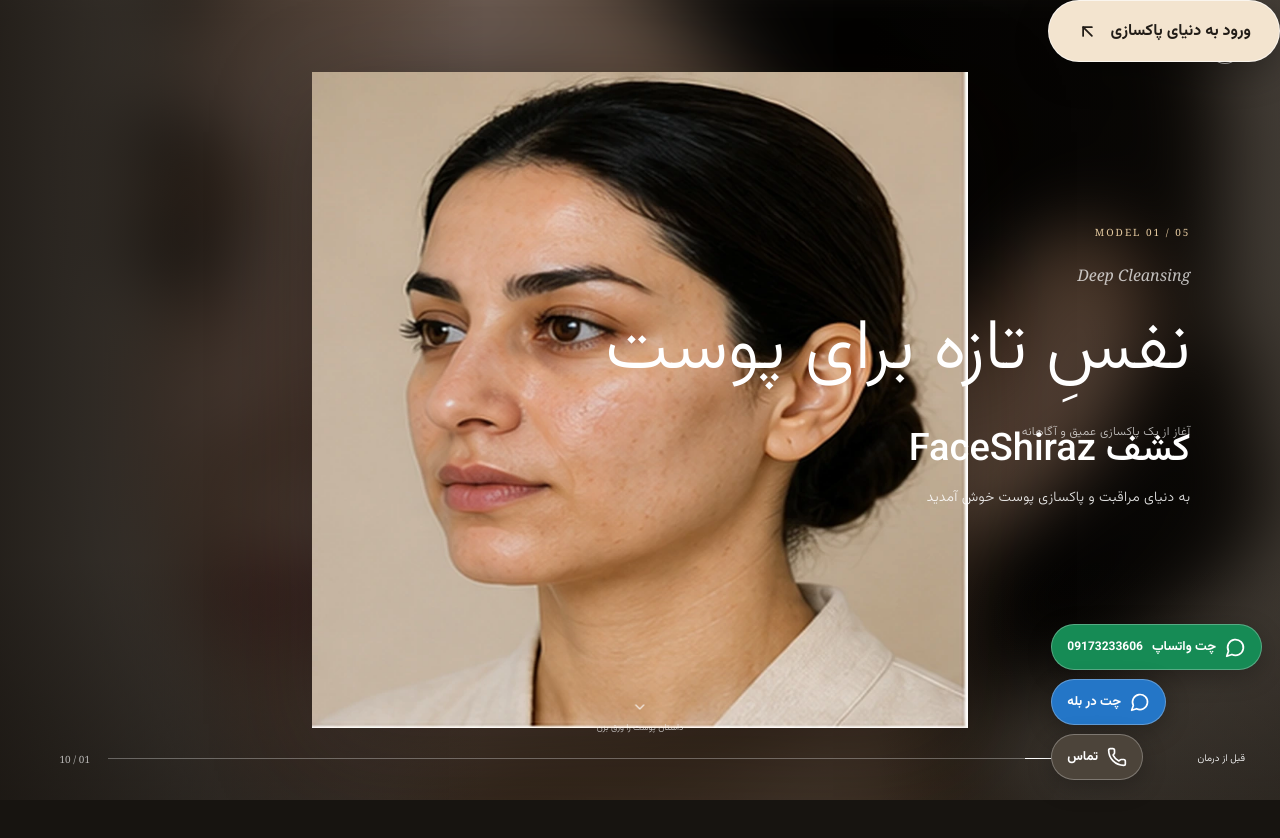
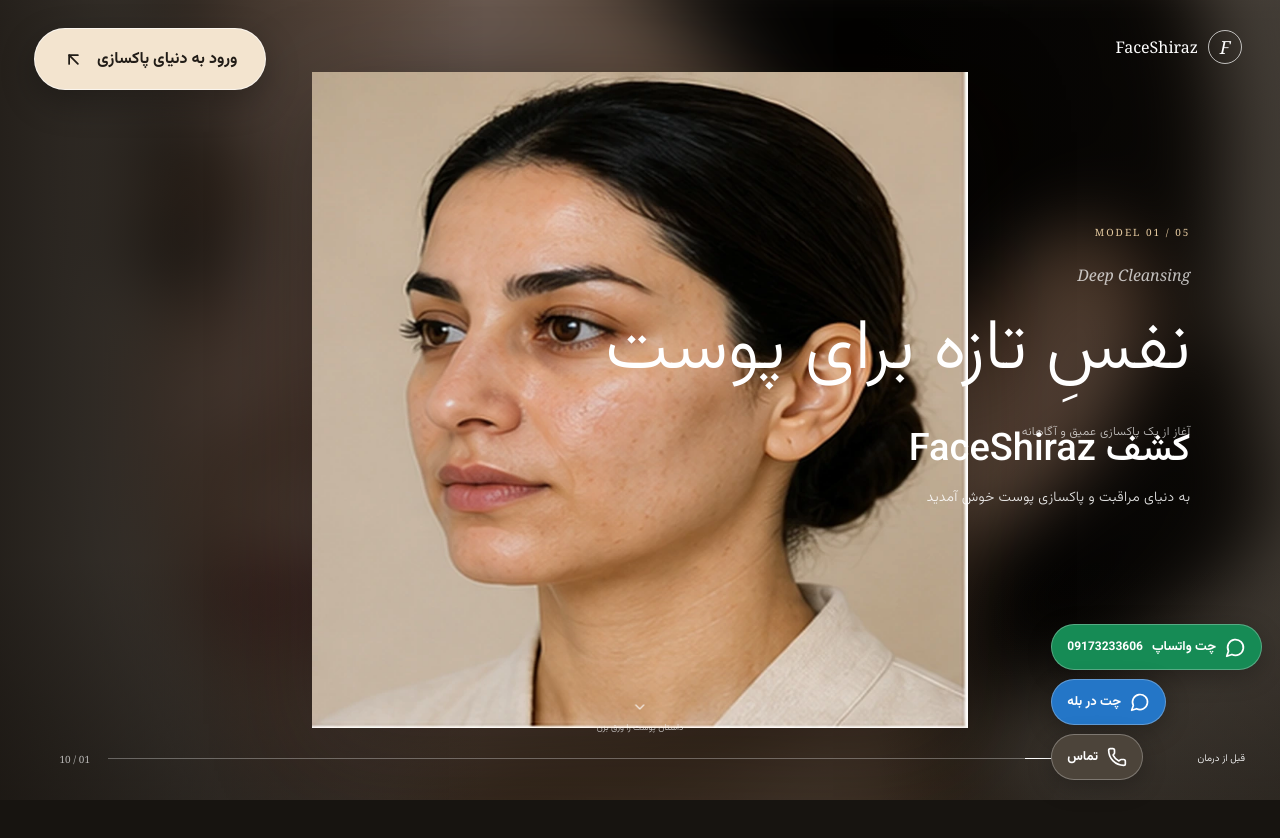
Before and after one commit to smbd1368/facialweb, a Next.js app: page / in a window 1280 px wide. Shown: the top 838 px of the page. Built offline with nearby package versions, Linux system fonts and the light colour scheme.

Commit message:
Position welcome CTA in upper left

```diff
--- a/components/scroll-story.css
+++ b/components/scroll-story.css
@@ -6,7 +6,7 @@
 .welcome-copy{margin-top:25px;max-width:430px;animation:copyIn .55s ease both}
 .welcome-copy h2{font-size:clamp(25px,3vw,38px);font-weight:500;margin:0 0 5px;color:#fff}
 .welcome-copy p{font-size:14px;line-height:1.9;color:rgba(255,255,255,.88);margin:0 0 18px}
-.sequence-enter--hero{position:relative;top:auto;left:auto;display:inline-flex;justify-content:center;gap:13px;padding:17px 28px;min-height:62px;border:1px solid rgba(255,255,255,.65);border-radius:999px;background:#f3e4cf;color:#211c17;font-size:16px;font-weight:800;box-shadow:0 12px 34px rgba(0,0,0,.28);transition:transform .2s,background .2s,box-shadow .2s}
+.sequence-enter--hero{position:absolute;z-index:5;top:28px;left:34px;display:inline-flex;justify-content:center;gap:13px;padding:17px 28px;min-height:62px;border:1px solid rgba(255,255,255,.65);border-radius:999px;background:#f3e4cf;color:#211c17;font-size:16px;font-weight:800;box-shadow:0 12px 34px rgba(0,0,0,.28);transition:transform .2s,background .2s,box-shadow .2s}
 .sequence-enter--hero:hover{background:#fff;transform:translateY(-3px);box-shadow:0 16px 38px rgba(0,0,0,.35)}
 .contact-float{position:fixed;z-index:30;right:18px;bottom:20px;display:flex;flex-direction:column;align-items:flex-end;gap:9px;direction:rtl}
 .contact-float a{display:flex;align-items:center;justify-content:center;gap:9px;min-height:46px;padding:10px 15px;border:1px solid rgba(255,255,255,.28);border-radius:999px;color:#fff;text-decoration:none;font-size:13px;font-weight:700;box-shadow:0 7px 24px rgba(0,0,0,.25);backdrop-filter:blur(12px);transition:transform .2s,filter .2s}
@@ -15,5 +15,5 @@
 .contact-float__whatsapp b{font-size:12px;direction:ltr}
 .contact-float__bale{background:#2476c7}
 .contact-float__call{background:#4c443a}
-@media(max-width:700px){.welcome-copy{margin-top:17px}.welcome-copy h2{font-size:26px}.welcome-copy p{font-size:12px;margin-bottom:13px}.sequence-enter--hero{font-size:14px;min-height:54px;padding:13px 19px}.contact-float{right:10px;bottom:12px;gap:7px}.contact-float a{min-height:42px;padding:9px 12px;font-size:12px}.contact-float__whatsapp b{font-size:11px}}
+@media(max-width:700px){.welcome-copy{margin-top:17px}.welcome-copy h2{font-size:26px}.welcome-copy p{font-size:12px;margin-bottom:13px}.sequence-enter--hero{top:76px;left:18px;font-size:14px;min-height:54px;padding:13px 19px}.contact-float{right:10px;bottom:12px;gap:7px}.contact-float a{min-height:42px;padding:9px 12px;font-size:12px}.contact-float__whatsapp b{font-size:11px}}
 @media(prefers-reduced-motion:reduce){.welcome-copy{animation:none}}
```
